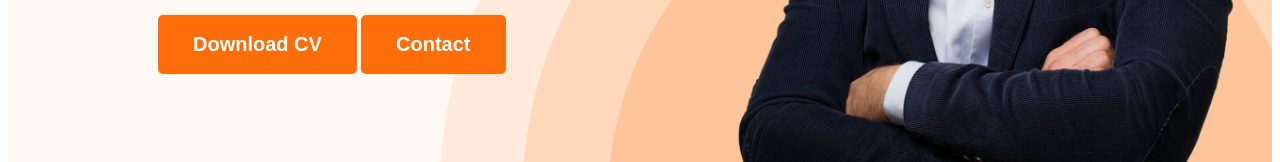
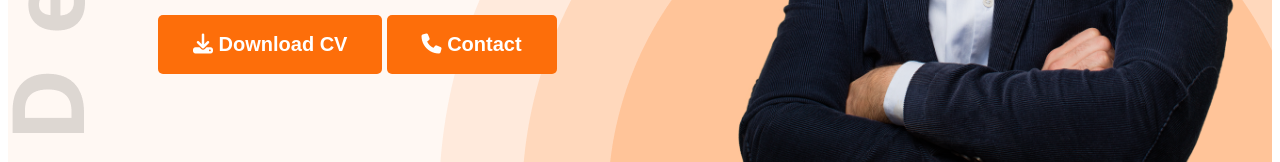
Before and after one commit to sohan704/developer-portfolio, a plain HTML site: page index.html in a window 1280 px wide. Shown: the part 638-800 px from the top of the page. Drawn offline with nearby package versions, Linux system fonts and the light colour scheme.

Commit message:
added-final-icons

```diff
--- a/index.html
+++ b/index.html
@@ -9,6 +9,7 @@
 <link href="https://fonts.googleapis.com/css2?family=Open+Sans:wght@400;700;800&display=swap" rel="stylesheet">
 
   <link rel="stylesheet" href="styles/portfolio.css">
+  <script src="https://kit.fontawesome.com/0ee9d43cba.js" crossorigin="anonymous"></script>
 </head>
 
 <body>
@@ -27,8 +28,8 @@
          <h3 class="banner-greeting">Hi, I  am</h3>
          <h1 class="banner-title">Mary Hardy</h1>
          <p class="banner-description">Shot what able cold new see hold.Friendly as an betrayed formerly he. Morning because as to society behaved moments.</p>
-         <button class="btn-primary">Download CV</button>
-         <button class="btn-primary">Contact</button>
+         <button class="btn-primary"><i class="fa-solid fa-download"></i> Download CV</button>
+         <button class="btn-primary"><i class="fa-solid fa-phone"></i> Contact</button>
         </div>
         <img class="profile-pic" src="images/hardy.png" alt="">
      </div>
@@ -145,7 +146,7 @@
         </div>
       </div>
      <div class="download-cv">
-      <button class="btn-primary">Download CV</button>
+      <button class="btn-primary"><i class="fa-solid fa-download"></i> Download CV</button>
      </div>
     </section>
   </main>
--- a/styles/portfolio.css
+++ b/styles/portfolio.css
@@ -61,9 +61,9 @@ nav a{
 /* header related style */
 .header{
   background: #FFF8F3;
-  background-image: url("../images/header_bg.png");
+  background-image: url("../images/header_bg.png"), url("../images/developer.png");
   background-repeat: no-repeat;
-  background-position: bottom right;
+  background-position: bottom right , top left;
 }
 
 .banner{
```
